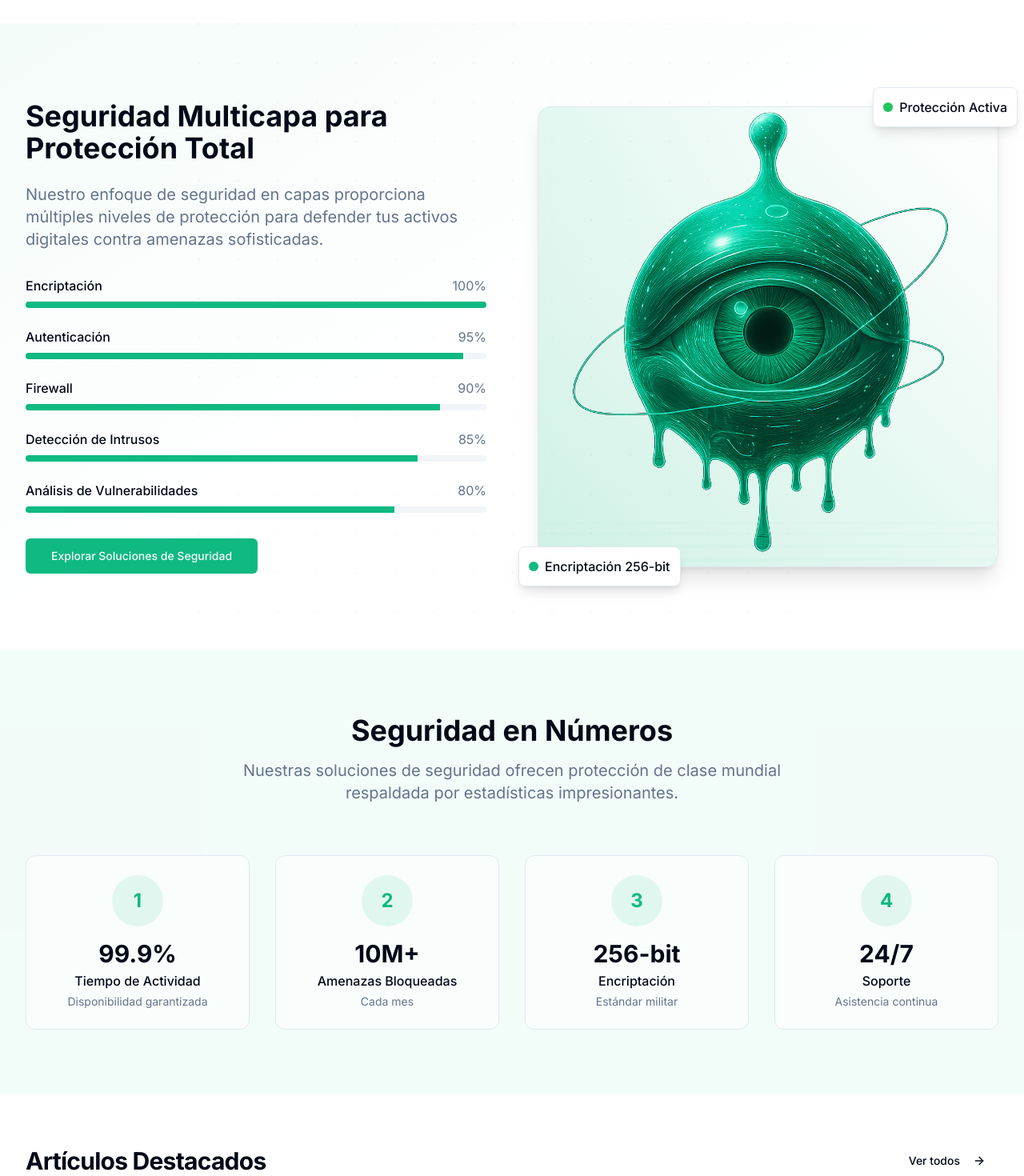
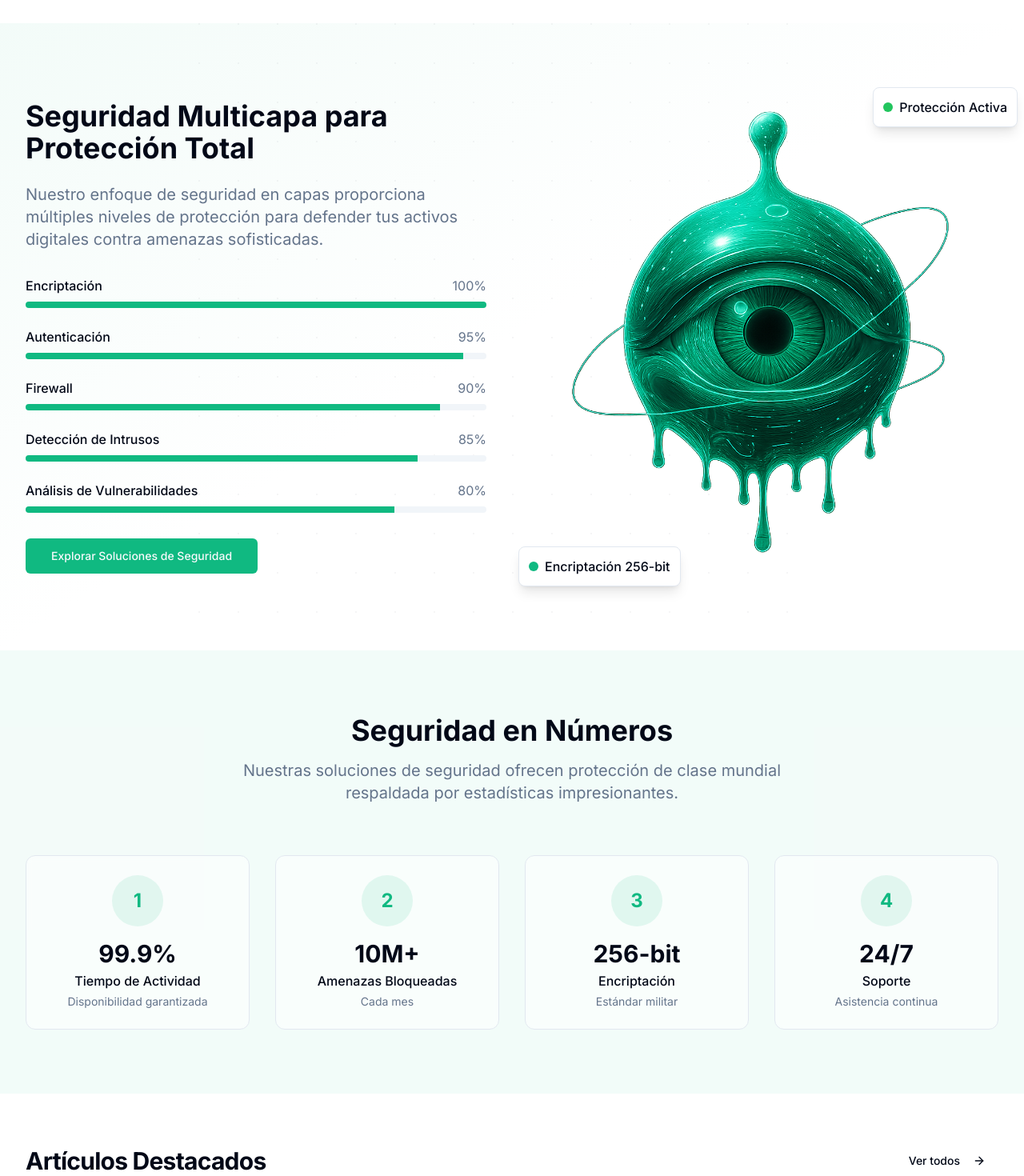
Before and after one commit to cristoferscalante/tecnocrypter-web, a Next.js app: page / in a window 1280 px wide. Shown: the part 2140-3610 px from the top of the page at 80% size. Built offline with nearby package versions, Linux system fonts and the light colour scheme.

Commit message:
Fuera Sombras
Fondo editado

```diff
--- a/components/sections/security-section.tsx
+++ b/components/sections/security-section.tsx
@@ -63,46 +63,14 @@ export function SecuritySection() {
           </AnimatedSection>
 
           <AnimatedSection direction="left" className="relative">
-            <div className="relative rounded-2xl overflow-hidden shadow-xl border">
+            <div className="relative">
               <div className="aspect-square">
                 <img
                   src="/11.png"
                   alt="Seguridad multicapa"
-                  className="w-full h-full object-cover"
+                  className="w-full h-full object-contain"
                 />
               </div>
-
-              {/* Animated overlay elements */}
-              <motion.div
-                className="absolute inset-0 bg-gradient-to-tr from-primary/20 to-transparent"
-                initial={{ opacity: 0 }}
-                whileInView={{ opacity: 1 }}
-                viewport={{ once: true }}
-                transition={{ duration: 1 }}
-              />
-
-              {/* Animated security elements */}
-              {[...Array(5)].map((_, i) => (
-                <motion.div
-                  key={i}
-                  className="absolute w-full h-full border-4 border-primary/10 rounded-2xl"
-                  initial={{
-                    opacity: 0,
-                    scale: 0.8 + i * 0.05,
-                  }}
-                  whileInView={{
-                    opacity: 0.3 - i * 0.05,
-                    scale: 1 + i * 0.05,
-                  }}
-                  viewport={{ once: true }}
-                  transition={{
-                    duration: 2,
-                    delay: 0.3 + i * 0.2,
-                    repeat: Number.POSITIVE_INFINITY,
-                    repeatType: "reverse",
-                  }}
-                />
-              ))}
             </div>
 
             {/* Floating badges */}
```
